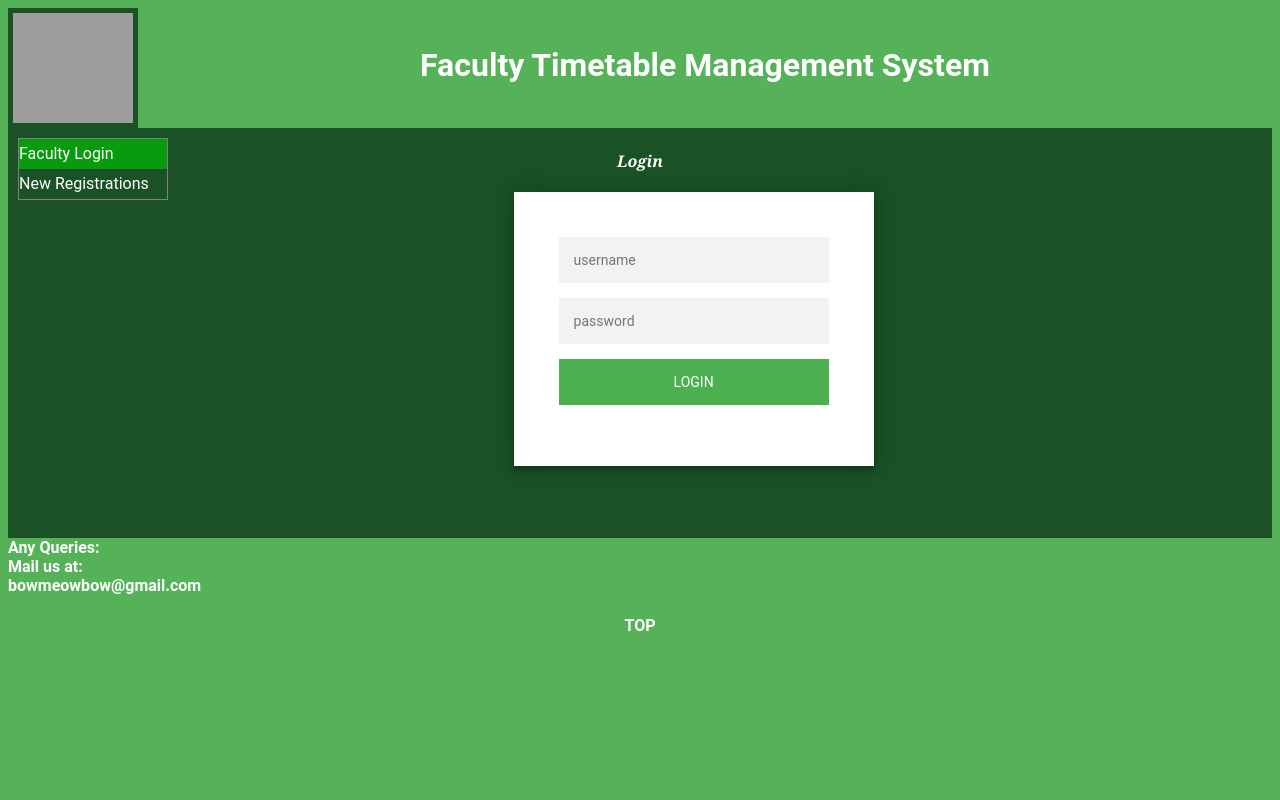
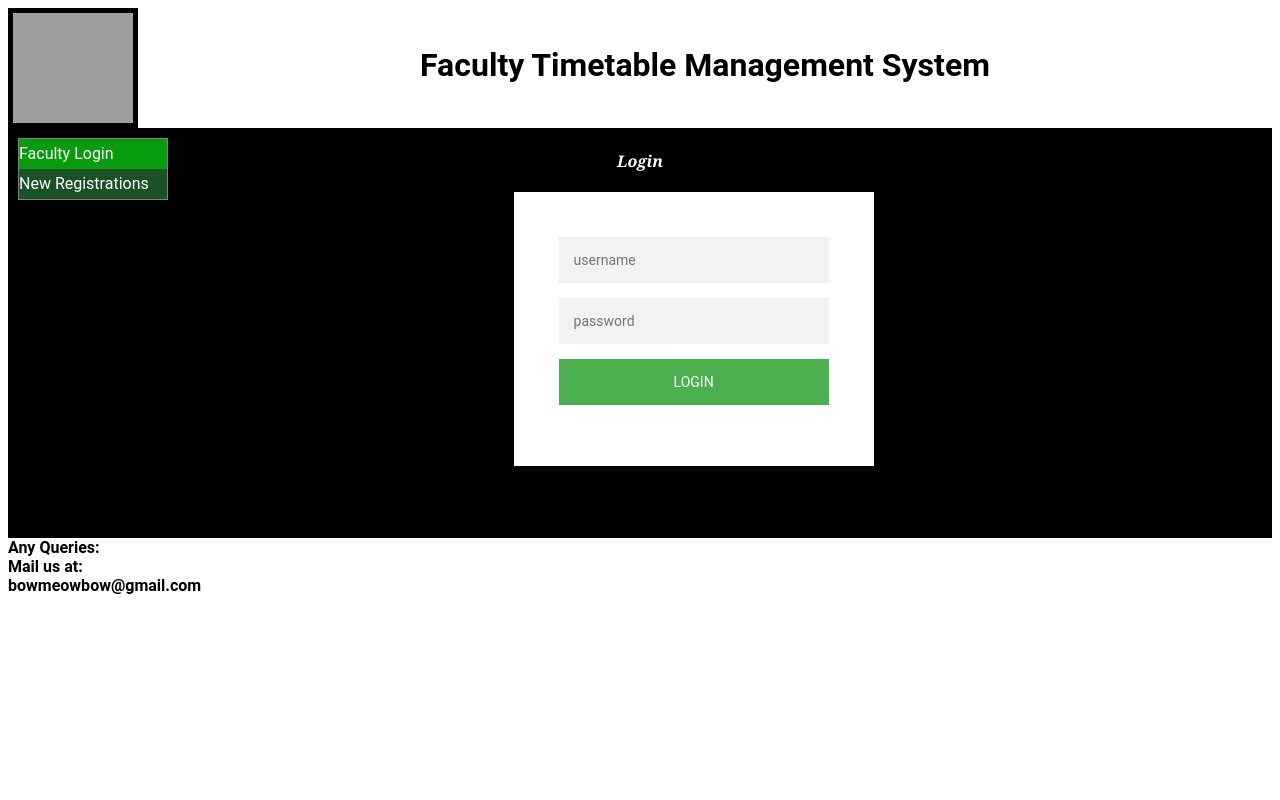
Before and after one commit to shreyaasridhar/Faculty-Timetable-Management-, a Flask app: page / in a window 1280 px wide. Run offline with Flask 2, Linux system fonts and the light colour scheme; grey boxes are pictures that could not be loaded.

Commit message:
black and white

```diff
--- a/static/ftms.css
+++ b/static/ftms.css
@@ -1,37 +1,34 @@
 header, section, footer, aside, nav
 {
 display: block;}
-.header{background-color :#55b259  ;
+.header{background-color :white  ;
 
 		height:120px;
-color:white;
+color:black;
 
 font-size=200%;}
- h1{color:white;}
+ h1{color:black;}
 
 
 .header img {
   float: left;
   width: 120px;
   height: 110px;
-	border: 5px solid #1a5126;
+	border: 5px solid black;
 
 }
 .header h1 {
   position: relative;
   top: 18px;
   left: 10px;
-	color:white;
+	color:black;
 	font-size: 200%;
 	padding: 20px;
 	text-align: center;}
 				.page{
-			background-color : #1a5126;
+			background-color : black;
 			color:white;
 			}
-
-
-
 #nav {
     line-height:30px;
     padding:10px;
@@ -43,13 +40,10 @@ font-size=200%;}
 }
 
 #footer {
-    color:white;
     clear:both;
     text-align:center;
     padding:5px;
 }
-
-
 #pic{
 
     margin-left:auto ;
@@ -58,7 +52,7 @@ font-size=200%;}
 		text-align:center;
     height:45%;
 		width:20%;
-		color:white;
+		color:black;
 		font-size: 100%;
 font-style: italic;
 font-family: Georgia, Times, serif;
@@ -99,10 +93,12 @@ li {
 aside {
 width: 280px;
 float: left;
+color:black;
 }
 aside section a {
-display: BLOCK;}
-
+display: BLOCK;
+color:black;
+}
 aside section a:hover {
 color: #079b0d;
 text-decoration: none;}
@@ -192,7 +188,7 @@ text-decoration: none;}
   color: #EF3B3A;
 }
 body {
-  background: #55b259; /* fallback for old browsers */
+  background: white; /* fallback for old browsers */
   font-family: "Roboto", sans-serif;
   -webkit-font-smoothing: antialiased;
   -moz-osx-font-smoothing: grayscale;
```
